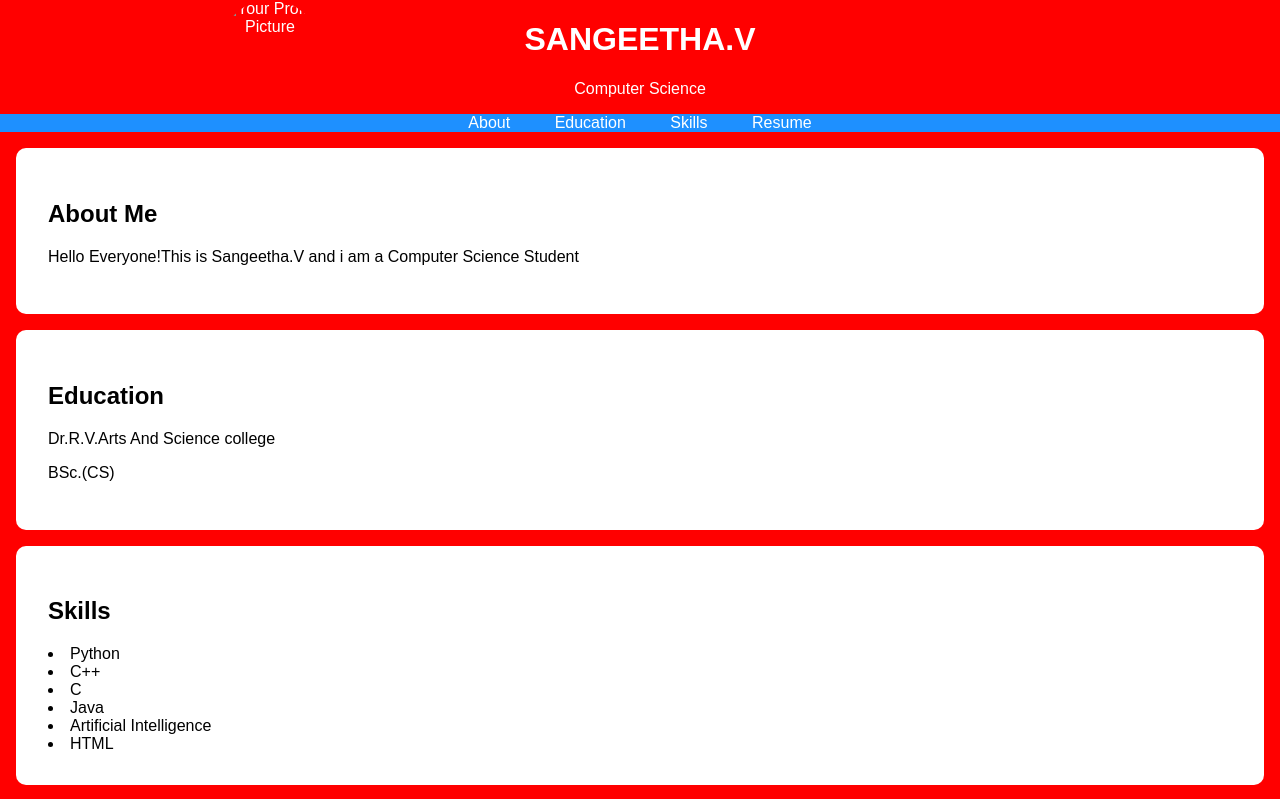
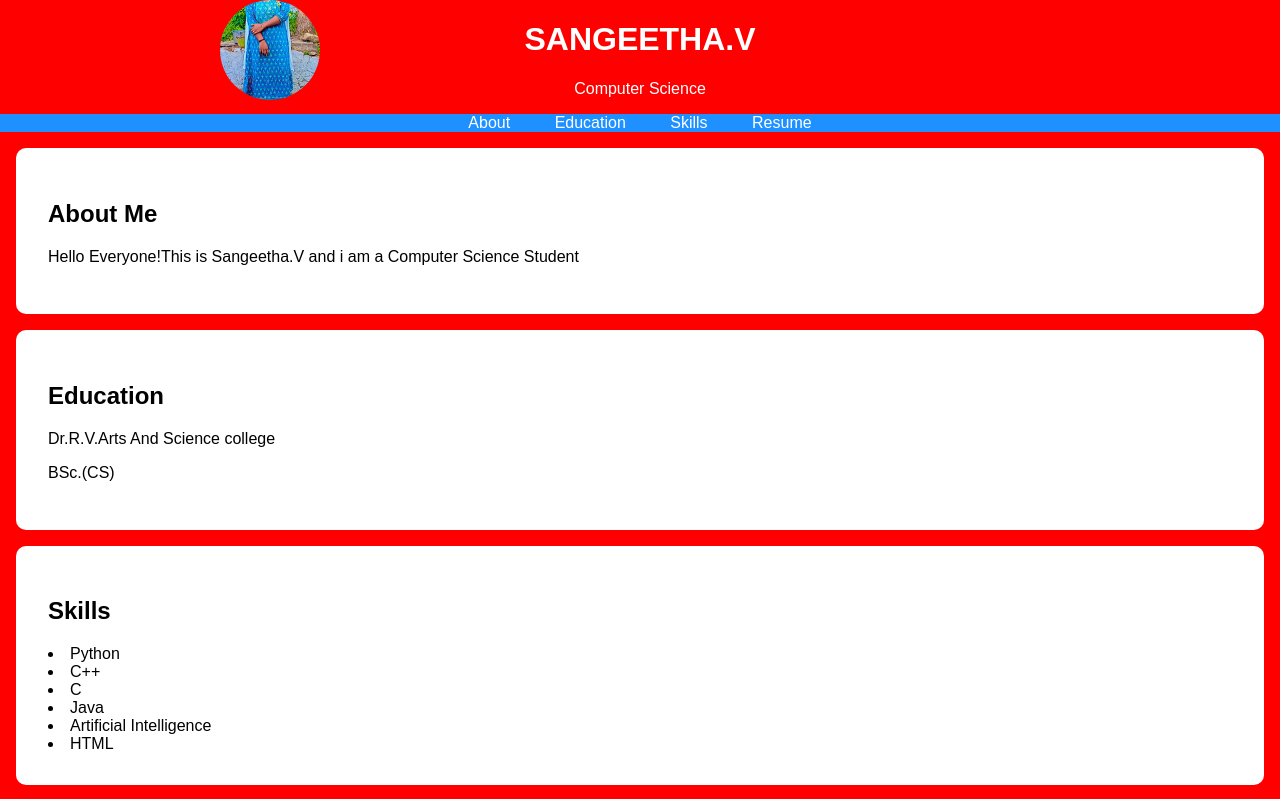
Before and after one commit to sangeethapoorni/digital-portfolio, a plain HTML site: page index.html in a window 1280 px wide. Shown: the top 799 px of the page. Drawn offline with Linux system fonts and the light colour scheme.

Commit message:
Update index.html

```diff
--- a/index.html
+++ b/index.html
@@ -82,7 +82,7 @@
     <header>
         <div class="header-content">
             <!-- Add your profile picture here -->
-            <img src="c:\Users\STUDENT\Pictures\vinoth.png"alt="Your Profile Picture"class="profile-picture">
+            <img src="sangeetha.png"alt="Your Profile Picture"class="profile-picture">
             <h1>SANGEETHA.V</h1>
             <p>Computer Science</p>
         </div>
```
